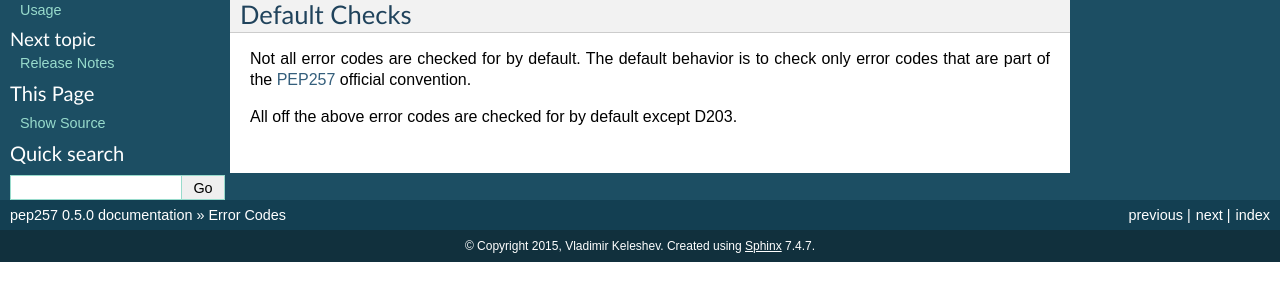
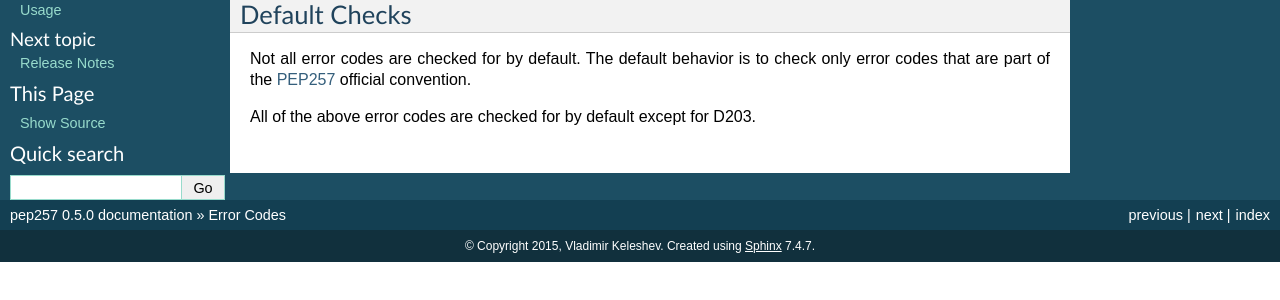
Before and after one commit to PyCQA/pydocstyle, a Sphinx documentation site: the page built from docs/error_codes.rst, in a window 1280 px wide. Shown: the part 157-457 px from the top of the page. Built offline with Sphinx 7.4.7, drawn with Linux system fonts in a browser that asks for light colours.

Commit message:
Fixed typo in docs

```diff
--- a/docs/error_codes.rst
+++ b/docs/error_codes.rst
@@ -14,4 +14,4 @@ Not all error codes are checked for by default. The default behavior is to
 check only error codes that are part of the `PEP257
 <http://www.python.org/dev/peps/pep-0257/>`_ official convention.
 
-All off the above error codes are checked for by default except D203.
+All of the above error codes are checked for by default except for D203.
```
